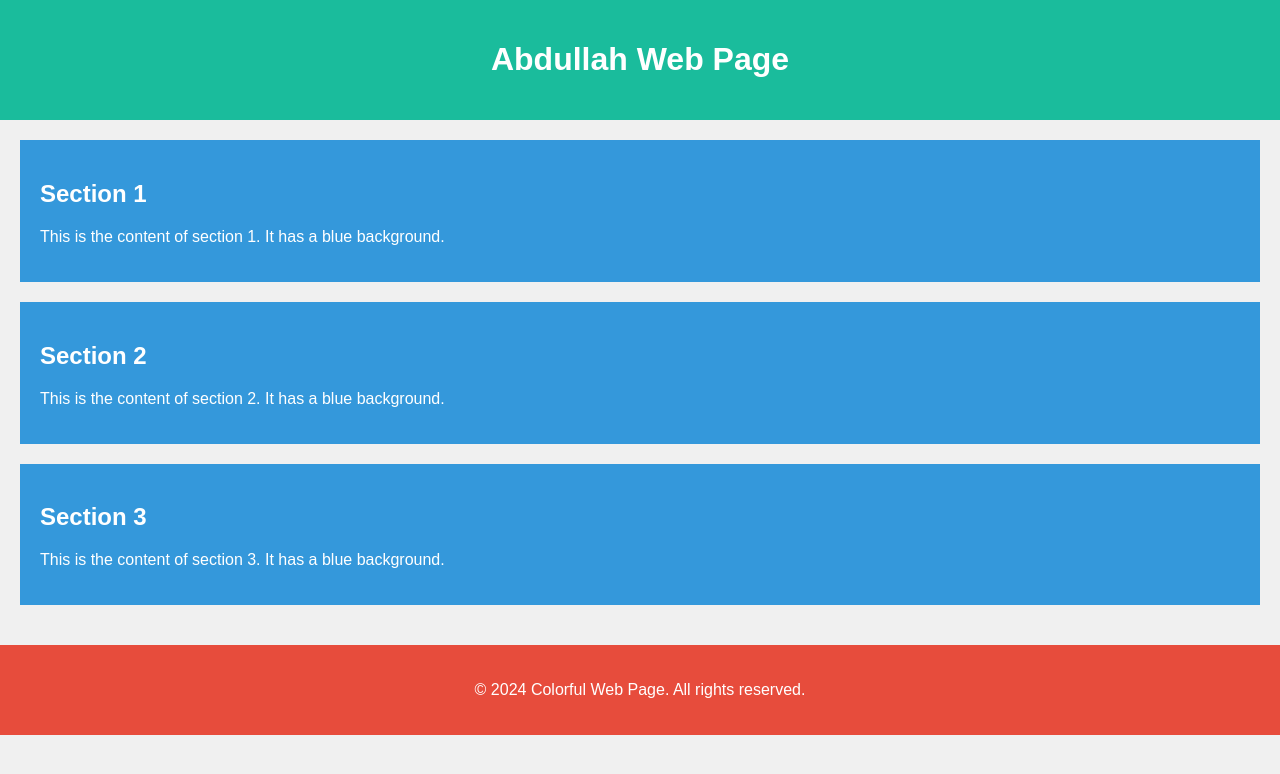
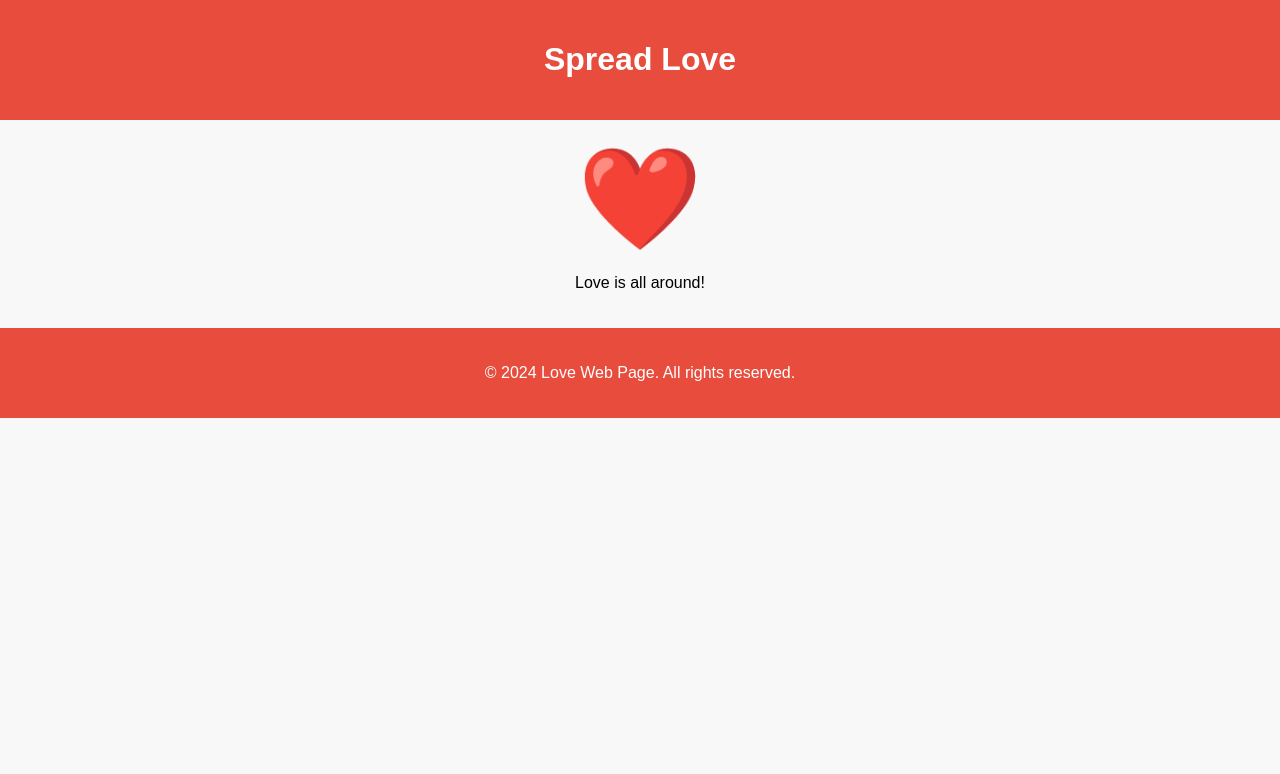
Before and after one commit to Abdullah161012/Nafi, a website: page src/index.html in a window 1280 px wide. Drawn offline with Linux system fonts and the light colour scheme.

Commit message:
Update index.html

```diff
--- a/src/index.html
+++ b/src/index.html
@@ -3,28 +3,27 @@
 <head>
     <meta charset="UTF-8">
     <meta name="viewport" content="width=device-width, initial-scale=1.0">
-    <title>Colorful Web Page</title>
+    <title>Love Web Page</title>
     <style>
         body {
             font-family: Arial, sans-serif;
             margin: 0;
             padding: 0;
-            background-color: #f0f0f0;
+            background-color: #f8f8f8;
         }
         header {
-            background-color: #1abc9c;
+            background-color: #e74c3c;
             color: #fff;
             padding: 20px;
             text-align: center;
         }
         main {
             padding: 20px;
+            text-align: center;
         }
-        section {
-            background-color: #3498db;
-            color: #fff;
-            padding: 20px;
-            margin-bottom: 20px;
+        .heart {
+            color: #e74c3c;
+            font-size: 100px;
         }
         footer {
             background-color: #e74c3c;
@@ -36,24 +35,14 @@
 </head>
 <body>
     <header>
-        <h1>Abdullah Web Page</h1>
+        <h1>Spread Love</h1>
     </header>
     <main>
-        <section>
-            <h2>Section 1</h2>
-            <p>This is the content of section 1. It has a blue background.</p>
-        </section>
-        <section>
-            <h2>Section 2</h2>
-            <p>This is the content of section 2. It has a blue background.</p>
-        </section>
-        <section>
-            <h2>Section 3</h2>
-            <p>This is the content of section 3. It has a blue background.</p>
-        </section>
+        <div class="heart">❤️</div>
+        <p>Love is all around!</p>
     </main>
     <footer>
-        <p>&copy; 2024 Colorful Web Page. All rights reserved.</p>
+        <p>&copy; 2024 Love Web Page. All rights reserved.</p>
     </footer>
 </body>
 </html>
```
